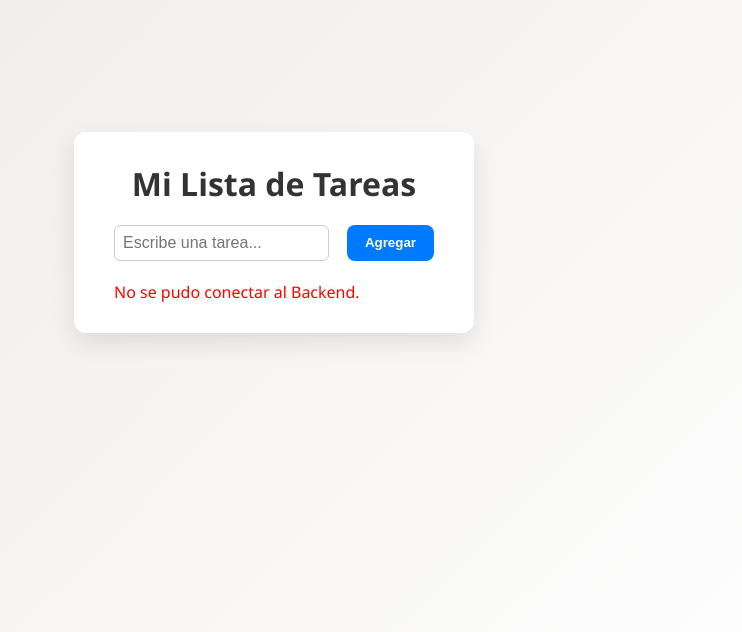
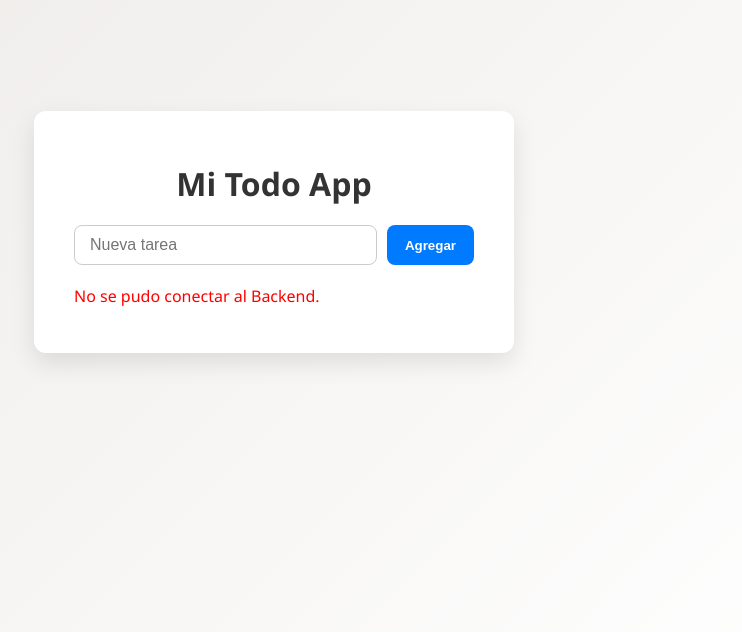
Before and after one commit to YeimiG/todoApp, a website: page frontend/index.html in a window 1280 px wide. Shown: the part 168-800 px from the top of the page, without its empty margins (366-1108 px from the left). Drawn offline with Linux system fonts and the light colour scheme; no server answers.

Commit message:
Movidos los archivos del frontend a la carpeta frontend/

```diff
--- a/frontend/index.html
+++ b/frontend/index.html
@@ -3,22 +3,20 @@
 <head>
     <meta charset="UTF-8">
     <meta name="viewport" content="width=device-width, initial-scale=1.0">
+    <title>Todo App</title>
     <link rel="stylesheet" href="styles.css">
-  <title>Todo App</title>
 </head>
 <body>
     <div class="container">
-    <h1>Mi Lista de Tareas</h1>
+        <h1>Mi Todo App</h1>
 
-    <!-- Formulario para agregar tareas -->
-    <form id="task-form" class="input-group">
-      <input type="text" id="task-input" placeholder="Escribe una tarea...">
+        <form id="task-form">
+            <input type="text" id="task-input" placeholder="Nueva tarea">
             <button type="submit">Agregar</button>
         </form>
 
-    <p id="loading-message" style="display:none;">Cargando...</p>
+        <p id="loading-message" style="display:none;">Cargando tareas...</p>
 
-    <!-- Lista de tareas -->
         <ul id="task-list"></ul>
     </div>
 
--- a/frontend/styles.css
+++ b/frontend/styles.css
@@ -1,93 +1,3 @@
-
-/* Reset básico */
-* {
-    margin: 0;
-    padding: 0;
-    box-sizing: border-box;
-}
-
-/* Body */
-body {
-    font-family: 'Segoe UI', Tahoma, Geneva, Verdana, sans-serif;
-    background-color: #f4f6f8;
-    color: #333;
-    display: flex;
-    justify-content: center;
-    align-items: flex-start;
-    min-height: 100vh;
-    padding: 2rem;
-}
-
-/* Contenedor principal */
-.container {
-    background-color: #fff;
-    width: 100%;
-    max-width: 500px;
-    padding: 2rem;
-    border-radius: 12px;
-    box-shadow: 0 4px 10px rgba(0,0,0,0.1);
-}
-
-/* Título */
-h1 {
-    text-align: center;
-    margin-bottom: 1.5rem;
-    color: #0077cc;
-}
-
-/* Lista de tareas */
-ul {
-    list-style: none;
-}
-
-li {
-    display: flex;
-    justify-content: space-between;
-    align-items: center;
-    padding: 0.75rem 1rem;
-    margin-bottom: 0.5rem;
-    border-radius: 8px;
-    background-color: #f0f2f5;
-    transition: all 0.2s ease;
-}
-
-li.completed {
-    text-decoration: line-through;
-    opacity: 0.6;
-}
-
-/* Botones */
-button {
-    padding: 0.3rem 0.6rem;
-    background-color: #ff4d4f;
-    color: #fff;
-    border: none;
-    border-radius: 6px;
-    cursor: pointer;
-    transition: background 0.2s ease;
-}
-
-button:hover {
-    background-color: #d9363e;
-}
-
-/* Input y agregar */
-input[type="text"] {
-    width: 80%;
-    padding: 0.5rem;
-    border: 1px solid #ccc;
-    border-radius: 6px;
-    margin-right: 0.5rem;
-}
-
-.add-btn {
-    background-color: #0077cc;
-}
-
-.add-btn:hover {
-    background-color: #005fa3;
-}
-
 /* Fondo general */
 body {
     font-family: 'Segoe UI', Tahoma, Geneva, Verdana, sans-serif;
--- a/styles.css
+++ /dev/null
@@ -1,121 +0,0 @@
-/* Fondo general */
-body {
-    font-family: 'Segoe UI', Tahoma, Geneva, Verdana, sans-serif;
-    background: linear-gradient(135deg, #ece9e6, #ffffff);
-    display: flex;
-    justify-content: center;
-    align-items: center;
-    height: 100vh;
-    margin: 0;
-}
-
-/* Caja central */
-.container {
-    background: #ffffff;
-    padding: 30px 40px;
-    border-radius: 12px;
-    width: 400px;
-    box-shadow: 0 10px 25px rgba(0, 0, 0, 0.1);
-}
-
-/* Título */
-h1 {
-    text-align: center;
-    font-weight: 600;
-    margin-bottom: 20px;
-    color: #333;
-}
-
-/* Formulario de tarea */
-form {
-    display: flex;
-    margin-bottom: 20px;
-}
-
-input {
-    flex: 1;
-    padding: 10px 15px;
-    border-radius: 8px;
-    border: 1px solid #ccc;
-    font-size: 16px;
-    transition: border 0.3s;
-}
-
-input:focus {
-    outline: none;
-    border-color: #007bff;
-}
-
-/* Botón agregar */
-button {
-    padding: 10px 18px;
-    margin-left: 10px;
-    border: none;
-    border-radius: 8px;
-    background-color: #007bff;
-    color: #fff;
-    font-weight: 600;
-    cursor: pointer;
-    transition: background 0.3s, transform 0.2s;
-}
-
-button:hover {
-    background-color: #0056b3;
-    transform: translateY(-2px);
-}
-
-/* Lista de tareas */
-ul {
-    list-style-type: none;
-    padding: 0;
-    margin: 0;
-}
-
-li {
-    display: flex;
-    justify-content: space-between;
-    align-items: center;
-    padding: 12px 15px;
-    margin-bottom: 10px;
-    border-radius: 8px;
-    background-color: #f9f9f9;
-    box-shadow: 0 3px 6px rgba(0,0,0,0.05);
-    transition: background 0.3s, transform 0.2s;
-}
-
-li:hover {
-    background-color: #f1f1f1;
-    transform: translateY(-1px);
-}
-
-/* Tareas completadas */
-li.completed span {
-    text-decoration: line-through;
-    color: #888;
-}
-
-/* Botones internos */
-li button.toggle-btn {
-    background-color: #28a745;
-    margin-right: 10px;
-    padding: 6px 12px;
-}
-
-li button.toggle-btn:hover {
-    background-color: #1e7e34;
-}
-
-li button.delete-btn {
-    background-color: #dc3545;
-    padding: 6px 12px;
-}
-
-li button.delete-btn:hover {
-    background-color: #a71d2a;
-}
-
-/* Texto de tarea */
-li span {
-    flex: 1;
-    font-size: 16px;
-}
```
Also changed, not shown: index.html (deleted, +0 -25 lines), main.js (deleted, +0 -102 lines), 2 other files. Lines whose indentation alone changed are shown as unchanged.
